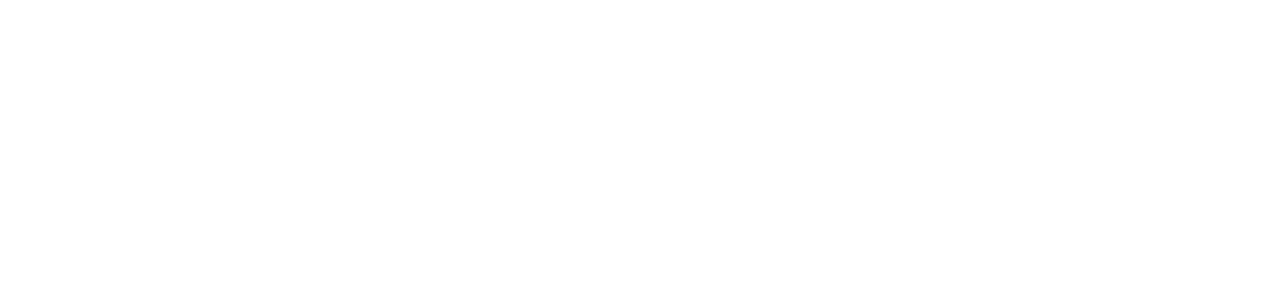
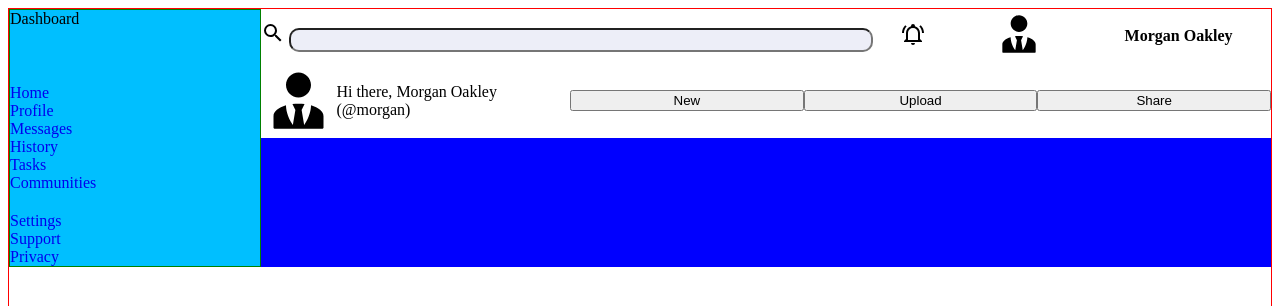
Before and after one commit to i1ravenov/admin-dashboard, a plain HTML site: page index.html in a window 1280 px wide. Shown: the top 306 px of the page. Drawn offline with Linux system fonts and the light colour scheme.

Commit message:
Header first approximation

```diff
--- a/index.html
+++ b/index.html
@@ -4,13 +4,57 @@
 <head>
   <meta charset="UTF-8">
   <meta name="viewport" content="width=device-width, initial-scale=1.0">
-  <title>I1Ravenov's dashboard</title>
+  <title>Admin Dashboard</title>
   <link rel="stylesheet" href="./style.css">
 </head>
 
 <body>
   <div class="container">
+    <div class="sidebar">
+      <div class="title-logo">Dashboard</div>
+      <div class="nav1">
+        <div><a href="#">Home</a></div>
+        <div><a href="#">Profile</a></div>
+        <div><a href="#">Messages</a></div>
+        <div><a href="#">History</a></div>
+        <div><a href="#">Tasks</a></div>
+        <div><a href="#">Communities</a></div>
+      </div>
+      <div class="nav2">
+        <div><a href="#">Settings</a></div>
+        <div><a href="#">Support</a></div>
+        <div><a href="#">Privacy</a></div>
+      </div>
+    </div>
 
+
+    <div class="header">
+      <div class="header-row">
+        <div class="search-line">
+          <img src="./img/search.svg" alt="searching" id="search-img">
+          <input type="text" id="search">
+        </div>
+        <div>
+          <img src="./img/bell-ring.svg" alt="bell-ring" id="bell-ring">
+        </div>
+        <div id="avatar">
+          <img src="./img/account.svg" alt="account" id="account">
+        </div>
+        <div id="account-name">Morgan Oakley</div>
+      </div>
+
+      <div class="header-row">
+        <img src="./img/account.svg" alt="account" id="account-big">
+        <div class="greet"><span id="greet">Hi there,</span> <span id="name">Morgan Oakley (@morgan)</span></div>
+        <button>New</button>
+        <button>Upload</button>
+        <button>Share</button>
+      </div>
+    </div>
+
+
+    <div class="main">
+    </div>
   </div>
 </body>
 
--- a/style.css
+++ b/style.css
@@ -1,8 +1,70 @@
 .container {
+  border: 1px red solid;
   display: grid;
+  grid-template-columns: 1fr 4fr;
+  grid-template-rows: 1fr 1fr 6fr;
 }
 
-.item {
-  height: 25px;
-  background: orange;
+.sidebar {
+  border: 1px green solid;
+  background: deepskyblue;
+  grid-row: span 2;
+  display: grid;
+  grid-template-rows: 1fr;
+  gap: 20px;
 }
+
+a {
+  text-decoration: none;
+}
+
+.header {
+  background: white;
+  display: grid;
+  grid-template-rows: 2;
+}
+
+.main {
+  background: blue;
+}
+
+.search-line {
+  width: 50vw;
+}
+
+#search {
+  background-color: rgb(237, 238, 248);
+  border-radius: 10px;
+  width: 45vw;
+  font-size: 1rem;
+}
+
+#search-img, #bell-ring {
+  height: 1.5rem;
+}
+
+#account {
+  height: 50px;
+  background-color: white;
+  border-radius: 50%;
+}
+
+#account-big {
+  height: 75px;
+  background-color: white;
+  border-radius: 50%;
+}
+
+.header-row {
+  display: grid;
+  grid-template-columns: auto 1fr 1fr 1fr 1fr;
+  align-items: center;
+  justify-content: center;
+}
+
+#account-name {
+  grid-column: span 2;
+  justify-self: center;
+  align-self: center;
+  font-weight: 750;
+}
```
Also changed, not shown: img/account.svg (added), img/bell-ring.svg (added), img/cat.svg (added), img/search.svg (added).
